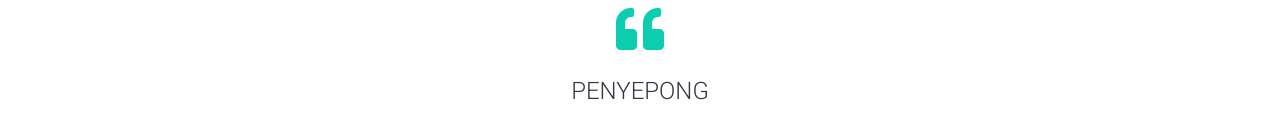
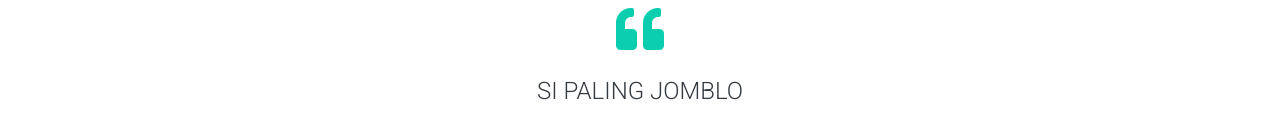
Before and after one commit to sksksksk123/Ardian, a plain HTML site: page index.html in a window 1280 px wide. Shown: the part 4736-4865 px from the top of the page. Drawn offline with nearby package versions, Linux system fonts and the light colour scheme; grey boxes are pictures that could not be loaded.

Commit message:
Update index.html

```diff
--- a/index.html
+++ b/index.html
@@ -429,7 +429,7 @@
                         </div>
                         <div class="text-center">
                             <i class="fa fa-3x fa-quote-left text-primary mb-4"></i>
-                            <h4 class="font-weight-light mb-4">PENYEPONG</h4>
+                            <h4 class="font-weight-light mb-4">SI PALING JOMBLO</h4>
                             <img class="img-fluid rounded-circle mx-auto mb-3" src="img/testimonial-2.jpg" style="width: 80px; height: 80px;">
                             <h5 class="font-weight-bold m-0">Asep</h5>
                             <span>Profession</span>
```
